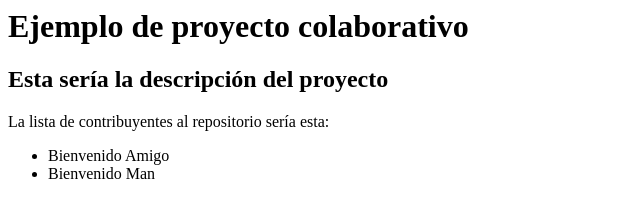
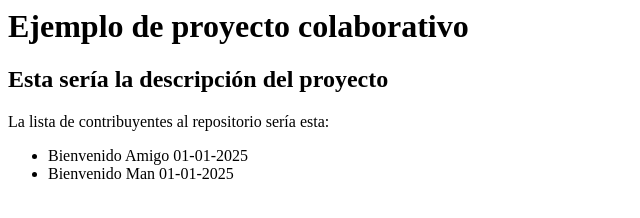
Before and after one commit to amigo-galactico/proyecto1, a plain HTML site: page index.html in a window 1280 px wide. Shown: the whole page, without its empty margins (0-640 px from the left). Drawn offline with Linux system fonts and the light colour scheme.

Commit message:
Update index.html
Añadiendo fecha de inicio de colaboración

```diff
--- a/index.html
+++ b/index.html
@@ -10,8 +10,8 @@
         <h2>Esta sería la descripción del proyecto</h2>
         <p>La lista de contribuyentes al repositorio sería esta:</p>
         <ul>
-            <li>Bienvenido Amigo</li>
-            <li>Bienvenido Man</li>
+            <li>Bienvenido Amigo 01-01-2025</li>
+            <li>Bienvenido Man 01-01-2025</li>
         </ul>
     </header>
 </body>
```
